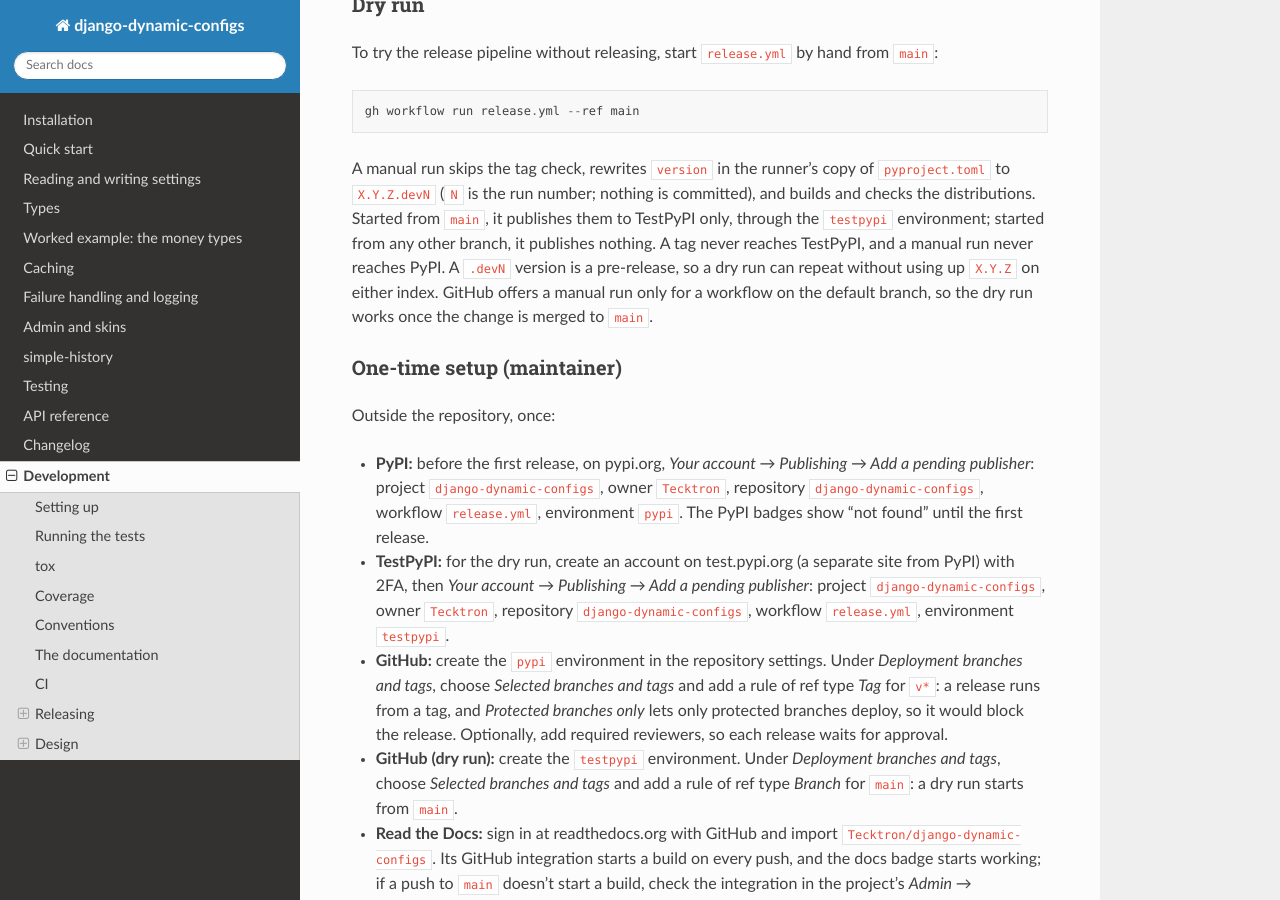
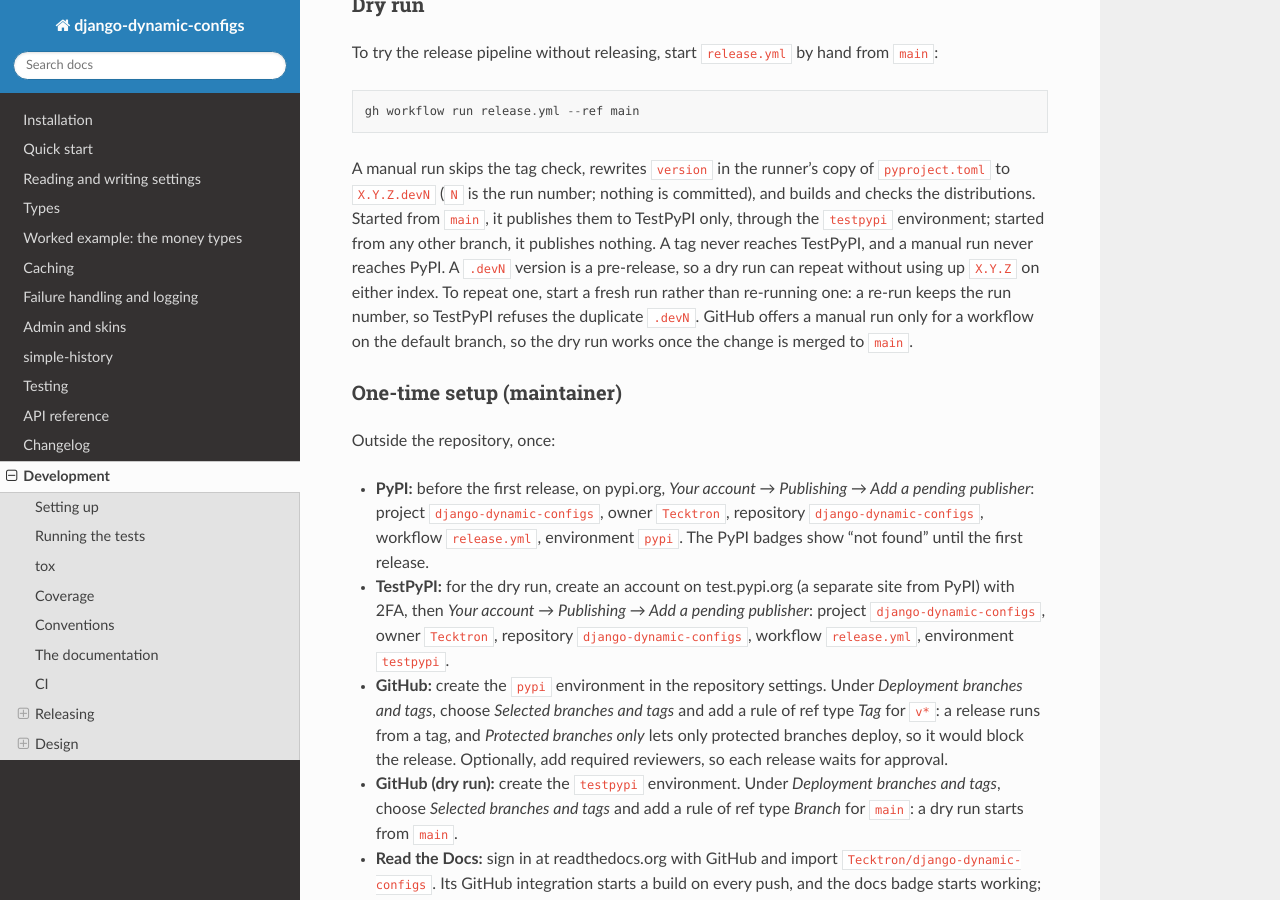
Before and after one commit to Tecktron/django-dynamic-configs, a Sphinx documentation site: the page built from docs/development.md, in a window 1280 px wide and 900 px high, scrolled down 5085 px. Built offline with Sphinx 7.4.7 and the Read the Docs theme 3.1.0, drawn with Linux system fonts in a browser that asks for light colours.

Commit message:
Say to repeat a dry run with a fresh run
A re-run keeps the run number, so its .devN version is one TestPyPI already has and refuses.

```diff
--- a/docs/development.md
+++ b/docs/development.md
@@ -225,8 +225,10 @@ gh workflow run release.yml --ref main
 A manual run skips the tag check, rewrites `version` in the runner's copy of `pyproject.toml` to
 `X.Y.Z.devN` (`N` is the run number; nothing is committed), and builds and checks the distributions. Started from
 `main`, it publishes them to TestPyPI only, through the `testpypi` environment; started from any other branch, it
-publishes nothing. A tag never reaches TestPyPI, and a manual run never reaches PyPI. A `.devN` version is a pre-release, so a dry run can repeat without using up `X.Y.Z` on either index. GitHub
-offers a manual run only for a workflow on the default branch, so the dry run works once the change is merged to `main`.
+publishes nothing. A tag never reaches TestPyPI, and a manual run never reaches PyPI. A `.devN` version is a
+pre-release, so a dry run can repeat without using up `X.Y.Z` on either index. To repeat one, start a fresh run rather
+than re-running one: a re-run keeps the run number, so TestPyPI refuses the duplicate `.devN`. GitHub offers a manual
+run only for a workflow on the default branch, so the dry run works once the change is merged to `main`.
 
 ### One-time setup (maintainer)
 
```
